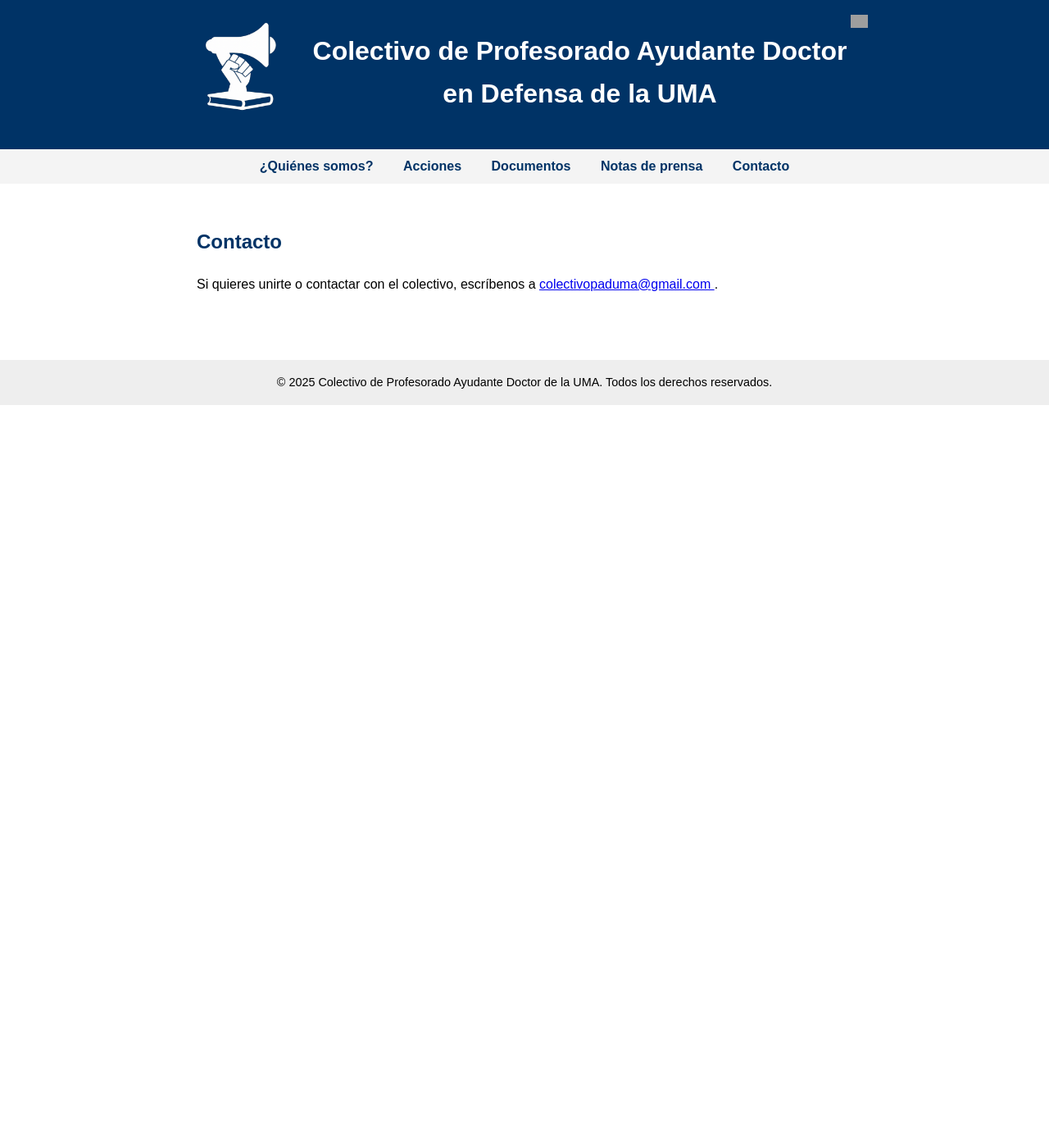
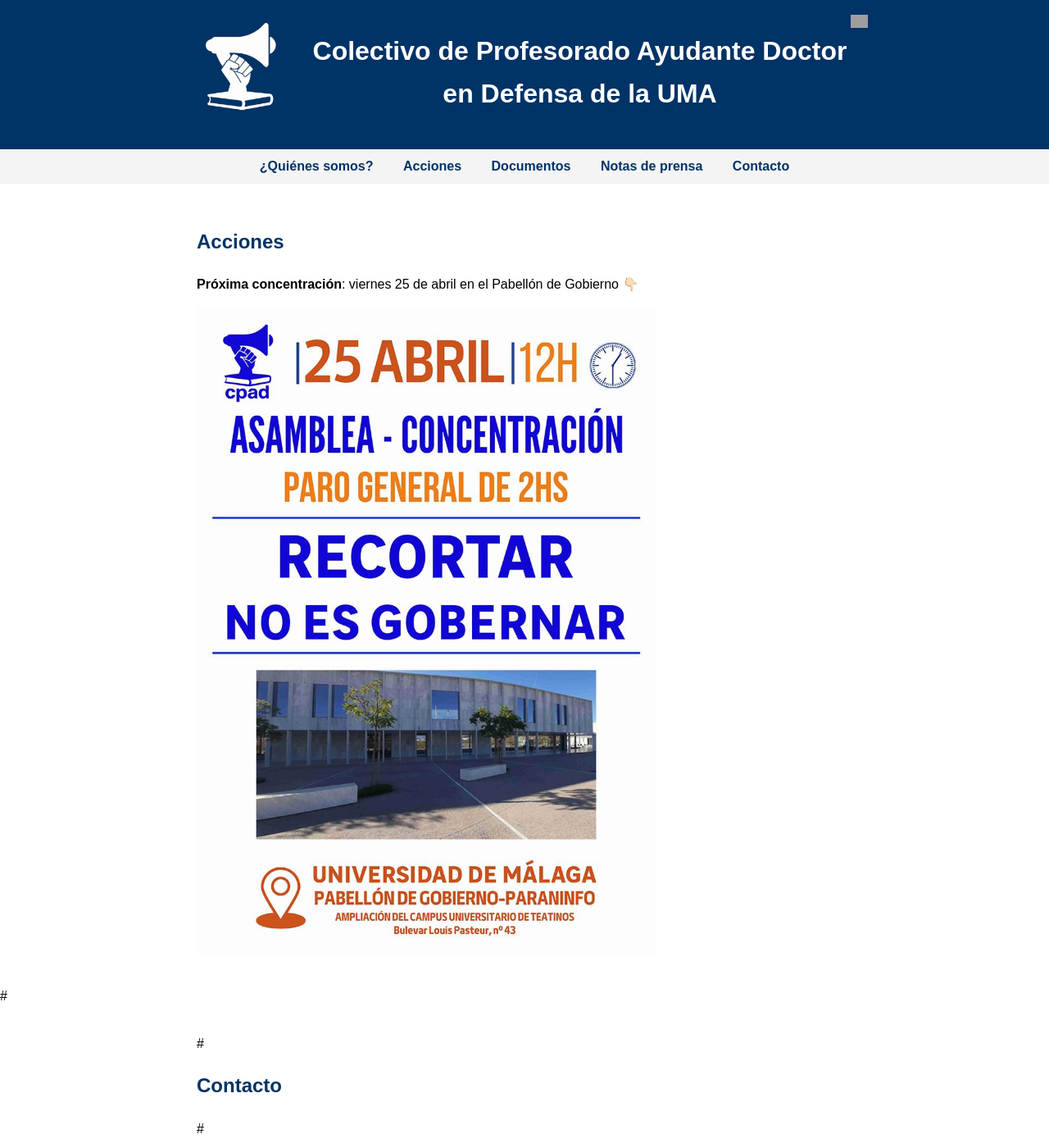
Before and after one commit to cpaduma/cpaduma.github.io, a Jekyll site: the page built from contacto.html, in a window 1280 px wide and 1400 px high. Shown: the whole window at 82% size. Built offline with Jekyll 4.4.1, drawn with Linux system fonts in a browser that asks for light colours; grey boxes are pictures that could not be loaded.

Commit message:
Update contacto.html

```diff
--- a/contacto.html
+++ b/contacto.html
@@ -3,7 +3,13 @@
 title: Inicio
 ---
 
-  <section id="contacto">
-    <h2>Contacto</h2>
-    <p>Si quieres unirte o contactar con el colectivo, escríbenos a <a href="mailto:colectivopaduma@gmail.com ">colectivopaduma@gmail.com </a>.</p>
+  <section id="acciones">
+    <h2>Acciones</h2>
+    <p> <b>Próxima concentración</b>: viernes 25 de abril en el Pabellón de Gobierno 👇🏻</p>
+    <img src="img/cartel.jpeg" alt="Cartel 25 Abril" />
   </section>
+
+  #<section id="contacto">
+ #   <h2>Contacto</h2>
+  #  <p>Si quieres unirte o contactar con el colectivo, escríbenos a <a href="mailto:colectivopaduma@gmail.com ">colectivopaduma@gmail.com </a>.</p>
+ # </section>
```
